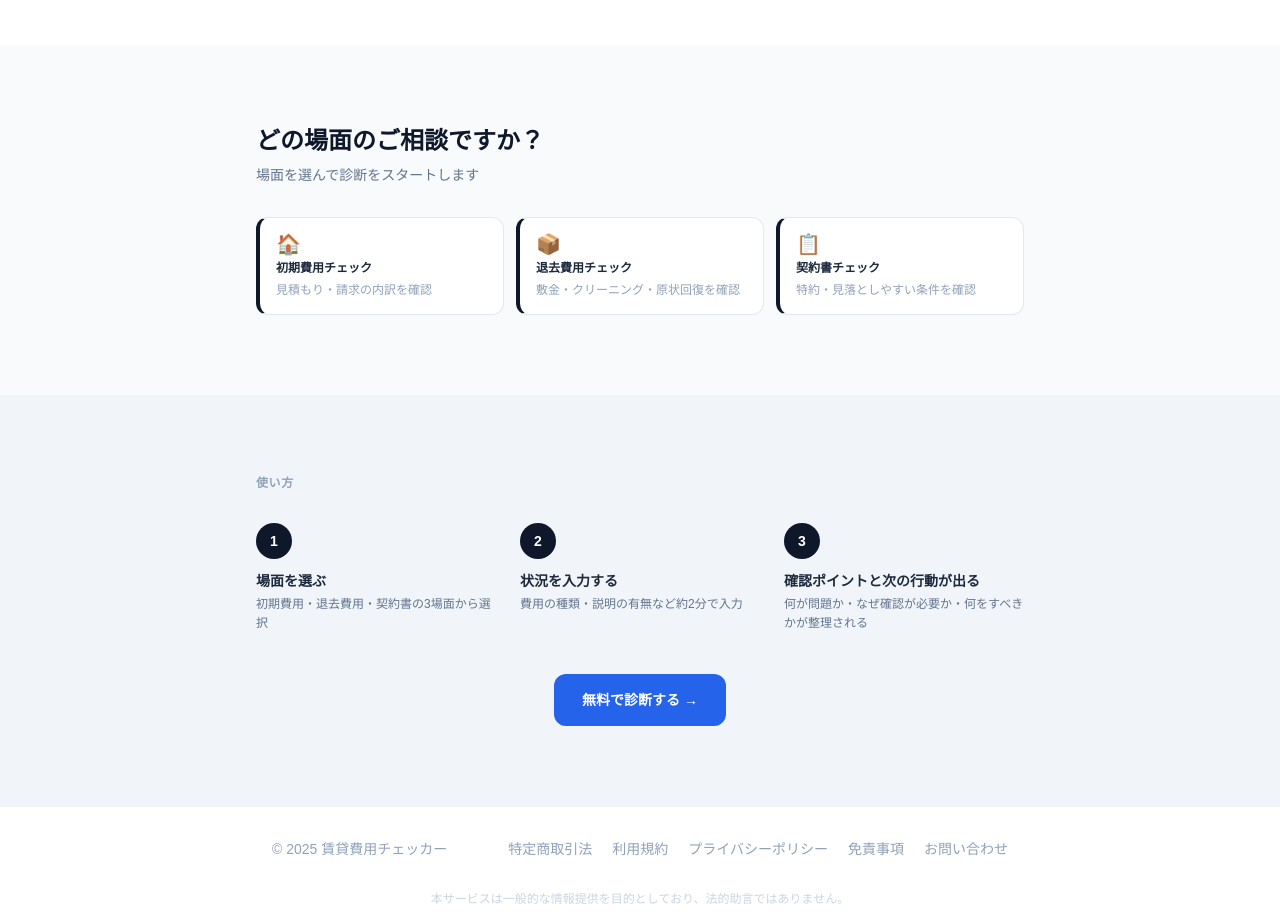
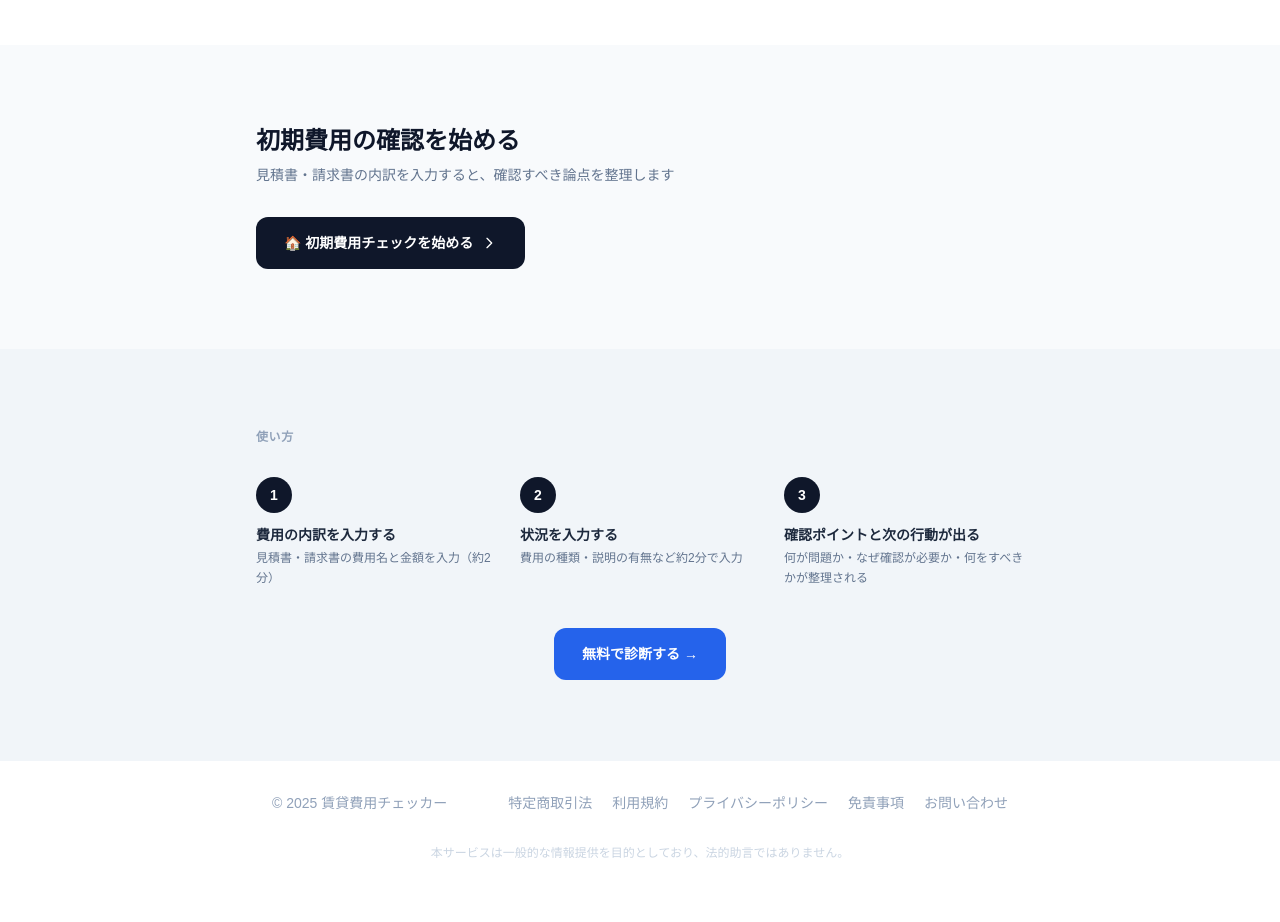
Before and after one commit to karasuship/fudousan-bot, a Next.js app: page / in a window 1280 px wide. Shown: the part 1000-1922 px from the top of the page. After the commit the page ends 1885 px from the top, so only its background shows below. Built offline with nearby package versions, Linux system fonts and the light colour scheme.

Commit message:
chore: 設定・依存関係・トップページ更新

```diff
--- a/app/page.tsx
+++ b/app/page.tsx
@@ -20,12 +20,10 @@ const FACTS = [
 
 const MODES = [
   { icon: "🏠", label: "初期費用チェック", desc: "見積もり・請求の内訳を確認" },
-  { icon: "📦", label: "退去費用チェック", desc: "敷金・クリーニング・原状回復を確認" },
-  { icon: "📋", label: "契約書チェック", desc: "特約・見落としやすい条件を確認" },
 ];
 
 const STEPS = [
-  { num: "1", title: "場面を選ぶ", desc: "初期費用・退去費用・契約書の3場面から選択" },
+  { num: "1", title: "費用の内訳を入力する", desc: "見積書・請求書の費用名と金額を入力（約2分）" },
   { num: "2", title: "状況を入力する", desc: "費用の種類・説明の有無など約2分で入力" },
   { num: "3", title: "確認ポイントと次の行動が出る", desc: "何が問題か・なぜ確認が必要か・何をすべきかが整理される" },
 ];
@@ -96,26 +94,20 @@ export default function HomePage() {
       <section className="bg-[#f8fafc] px-4 py-14 sm:py-20">
         <div className="max-w-3xl mx-auto">
           <h2 className="text-xl sm:text-2xl font-bold text-[#0f172a] mb-2">
-            どの場面のご相談ですか？
+            初期費用の確認を始める
           </h2>
           <p className="text-sm text-slate-500 mb-8">
-            場面を選んで診断をスタートします
+            見積書・請求書の内訳を入力すると、確認すべき論点を整理します
           </p>
-          <div className="grid grid-cols-2 sm:grid-cols-3 gap-3">
-            {MODES.map((m) => (
-              <Link
-                key={m.label}
-                href="/diagnosis"
-                className="group bg-white border border-slate-200 border-l-4 border-l-[#0f172a] rounded-xl px-4 py-4 flex flex-col gap-1.5 hover:shadow-md transition-shadow"
-              >
-                <span className="text-xl leading-none">{m.icon}</span>
-                <span className="text-xs font-semibold text-slate-800 leading-snug group-hover:text-[#2563eb] transition-colors">
-                  {m.label}
-                </span>
-                <span className="text-xs text-slate-400 leading-tight">{m.desc}</span>
-              </Link>
-            ))}
-          </div>
+          <Link
+            href="/diagnosis"
+            className="inline-flex items-center gap-2 bg-[#0f172a] hover:bg-slate-800 text-white px-7 py-4 rounded-xl text-sm font-semibold transition-colors"
+          >
+            {MODES[0].icon} {MODES[0].label}を始める
+            <svg className="w-4 h-4" fill="none" stroke="currentColor" viewBox="0 0 24 24">
+              <path strokeLinecap="round" strokeLinejoin="round" strokeWidth={2} d="M9 5l7 7-7 7" />
+            </svg>
+          </Link>
         </div>
       </section>
 
--- a/package.json
+++ b/package.json
@@ -10,6 +10,8 @@
   },
   "dependencies": {
     "@anthropic-ai/sdk": "^0.82.0",
+    "@stripe/react-stripe-js": "^6.2.0",
+    "@stripe/stripe-js": "^9.2.0",
     "next": "16.2.1",
     "react": "19.2.4",
     "react-dom": "19.2.4",
```
Also changed, not shown: .claude/settings.local.json, 1 other file (tests, documents, lock files or other folders).
